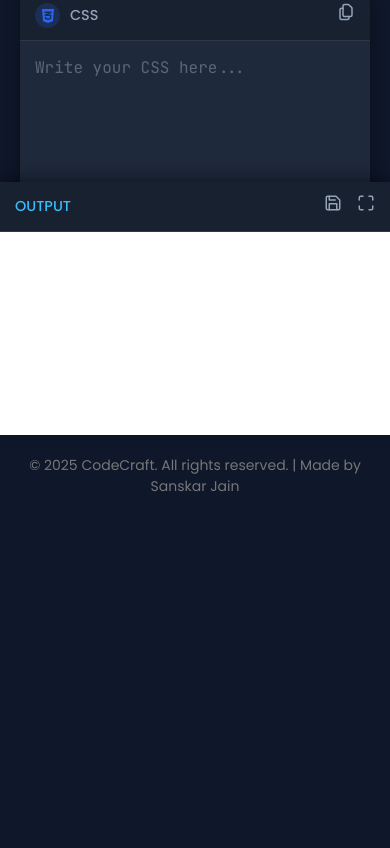
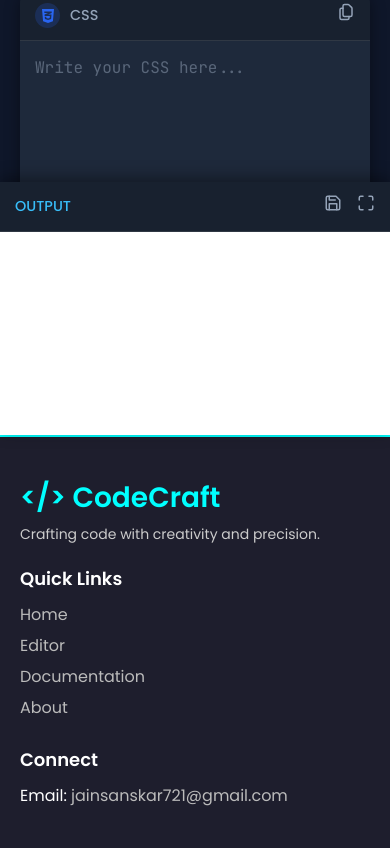
Before and after one commit to Sanskar-2104/Code-Editor, a plain HTML site: page index.html in a window 390 px wide. Shown: the part 409-1257 px from the top of the page. Before the commit the page ends 926 px from the top, so only its background shows below. Drawn offline with Linux system fonts and the light colour scheme.

Commit message:
Added responsive footer

```diff
--- a/index.html
+++ b/index.html
@@ -111,9 +111,30 @@
             <iframe id="output"></iframe>
         </div>
     </div>
-    <footer style="text-align: center; padding: 20px 0; font-size: 14px; color: #777;">
-        &copy; 2025 CodeCraft. All rights reserved. | Made by Sanskar Jain
+    <footer class="footer">
+        <div class="footer-container">
+            <div class="footer-title">
+                <h2>&lt;/&gt; CodeCraft</h2>
+                <p>Crafting code with creativity and precision.</p>
+            </div>
+
+            <div class="footer-links">
+                <h3>Quick Links</h3>
+                <ul>
+                    <li><a href="#">Home</a></li>
+                    <li><a href="#">Editor</a></li>
+                    <li><a href="#">Documentation</a></li>
+                    <li><a href="#">About</a></li>
+                </ul>
+            </div>
+
+            <div class="footer-contact">
+                <h3>Connect</h3>
+                <p>Email: <a href="mailto:sanskarjain@example.com">jainsanskar721@gmail.com</a></p>
+            </div>
+        </div>
     </footer>
+
     <script src="script.js"></script>
 </body>
 </html>
--- a/style.css
+++ b/style.css
@@ -288,3 +288,77 @@ body {
         height: 300px;
     }
 }
+
+.footer {
+    background-color: #1e1e2d;
+    color: #ffffff;
+    padding: 40px 20px;
+    font-family: 'Poppins', sans-serif;
+    border-top: 2px solid #00ffff;
+}
+
+.footer-container {
+    display: flex;
+    flex-wrap: wrap;
+    justify-content: space-between;
+    max-width: 1200px;
+    margin: auto;
+}
+
+.footer-title h2 {
+    font-size: 28px;
+    color: #00ffff;
+}
+
+.footer-title p {
+    font-size: 14px;
+    margin-top: 5px;
+    color: #cccccc;
+}
+
+.footer-links,
+.footer-contact {
+    margin-top: 20px;
+}
+
+.footer-links h3,
+.footer-contact h3 {
+    font-size: 18px;
+    margin-bottom: 10px;
+    color: #ffffff;
+}
+
+.footer-links ul {
+    list-style: none;
+    padding: 0;
+}
+
+.footer-links ul li {
+    margin: 6px 0;
+}
+
+.footer-links ul li a {
+    color: #bbbbbb;
+    text-decoration: none;
+    transition: color 0.3s ease;
+}
+
+.footer-links ul li a:hover {
+    color: #00ffff;
+}
+
+.footer-contact p a {
+    color: #bbbbbb;
+    text-decoration: none;
+}
+
+.footer-contact p a:hover {
+    color: #00ffff;
+}
+
+@media (max-width: 768px) {
+    .footer-container {
+        flex-direction: column;
+        align-items: flex-start;
+    }
+}
```
